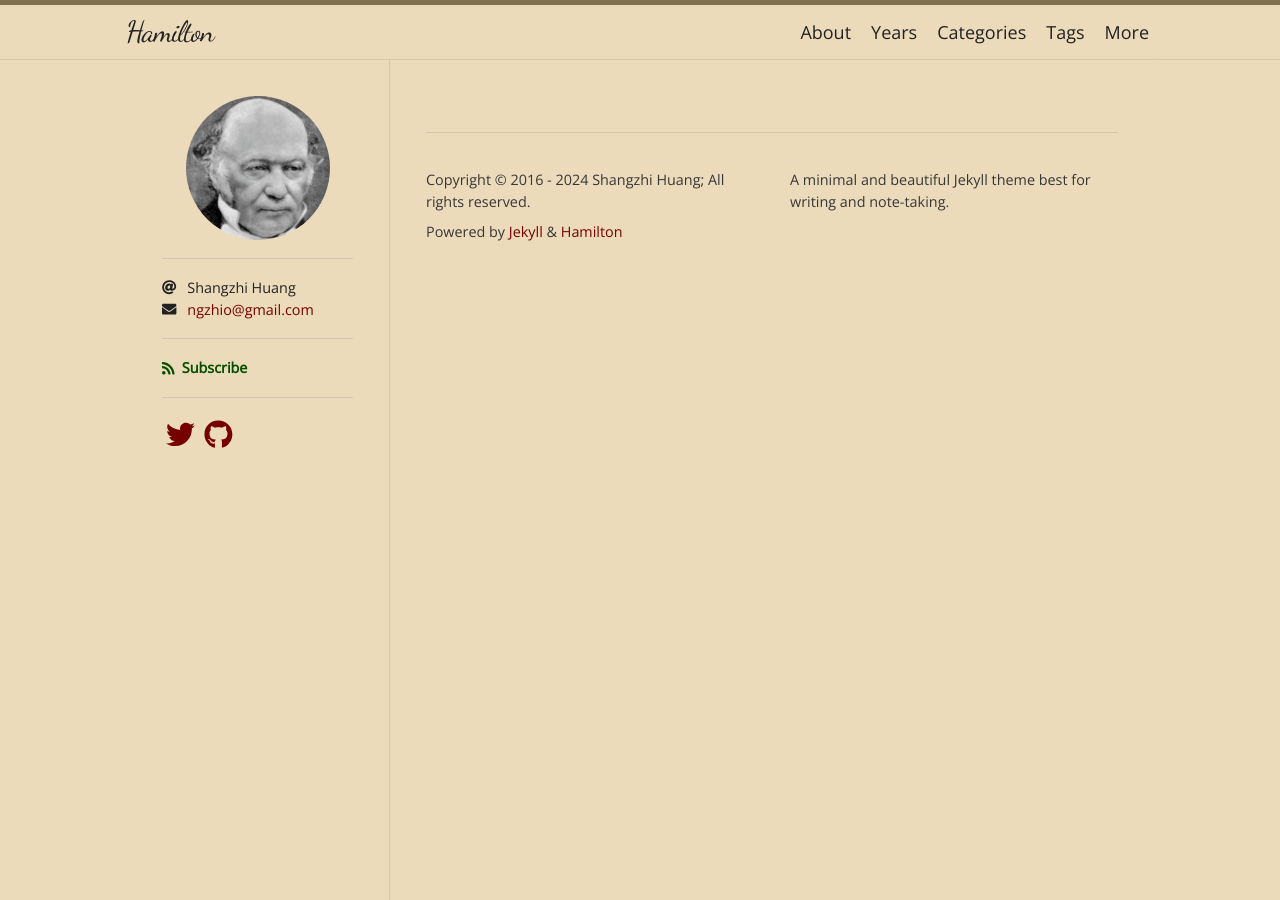
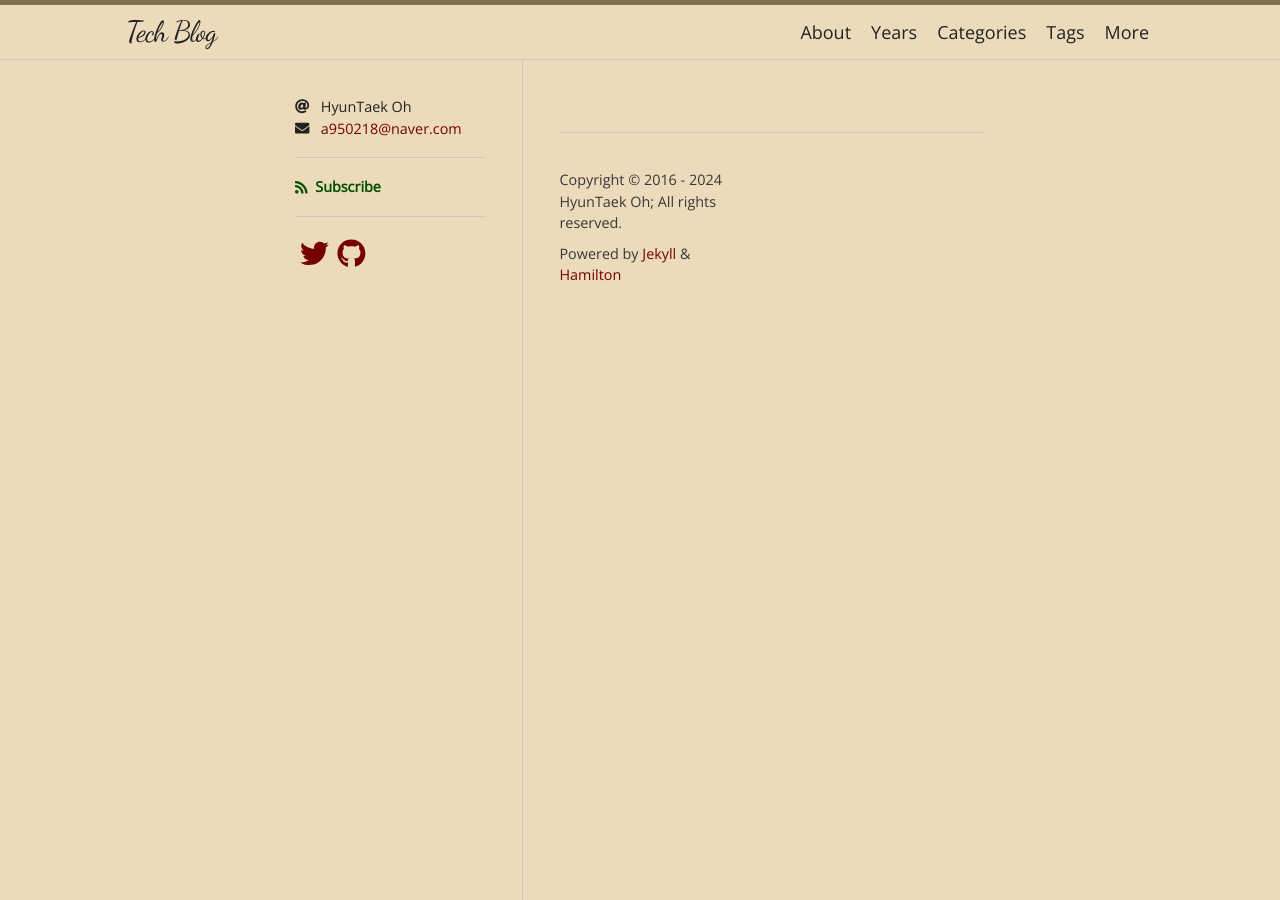
Before and after one commit to taek95/taek95.github.io, a Jekyll site: the page built from index.markdown, in a window 1280 px wide. Built offline with Jekyll 4.4.1, drawn with Linux system fonts in a browser that asks for light colours; nearby versions of some CDN libraries; some web fonts are replaced; the list of posts is cut into pages by our own code.

Commit message:
modify jekyll

```diff
--- a/_config.yml
+++ b/_config.yml
@@ -1,8 +1,8 @@
-title: Hamilton
-description: A minimal and beautiful Jekyll theme best for writing and note-taking.
-author: Shangzhi Huang
-avatar: /logo.png
-email: ngzhio@gmail.com
+title: Tech Blog
+# description: A minimal and beautiful Jekyll theme best for writing and note-taking.
+author: HyunTaek Oh
+# avatar: /logo.png
+email: a950218@naver.com
 
 plugins:
   - jekyll-seo-tag
@@ -29,15 +29,15 @@ exclude:
 
 # Jekyll SEO Tag (Optional)
 # =========================
-twitter:
-  username: ngzhio
-  card: summary
-logo: logo.png
-social:
-  name: Shangzhi Huang
-  links:
-    - https://twitter.com/ngzhio
-    - https://www.facebook.com/ngzhio
-    - https://github.com/ngzhio
+# twitter:
+#   username: ngzhio
+#   card: summary
+# logo: logo.png
+# social:
+#   name: Shangzhi Huang
+#   links:
+#     - https://twitter.com/ngzhio
+#     - https://www.facebook.com/ngzhio
+#     - https://github.com/ngzhio
 google_site_verification: u4WXQl0Eu66rsQo2kRdCNx
 lang: en
```
